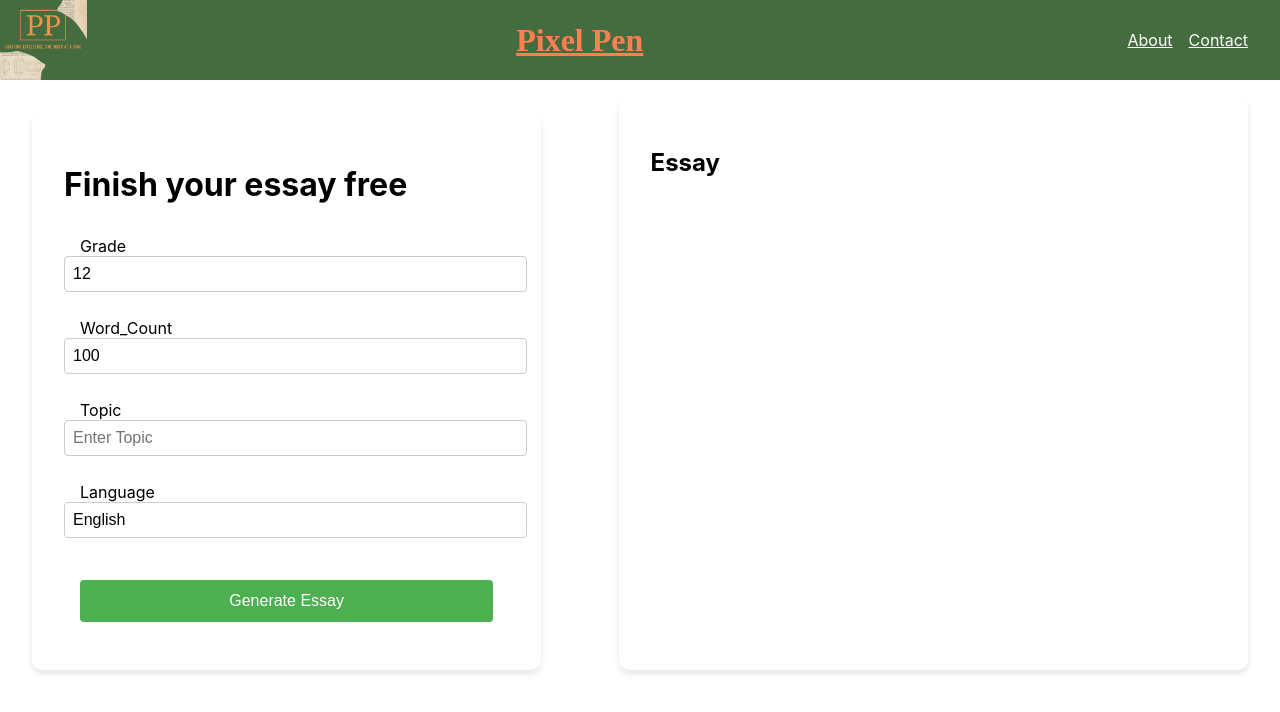
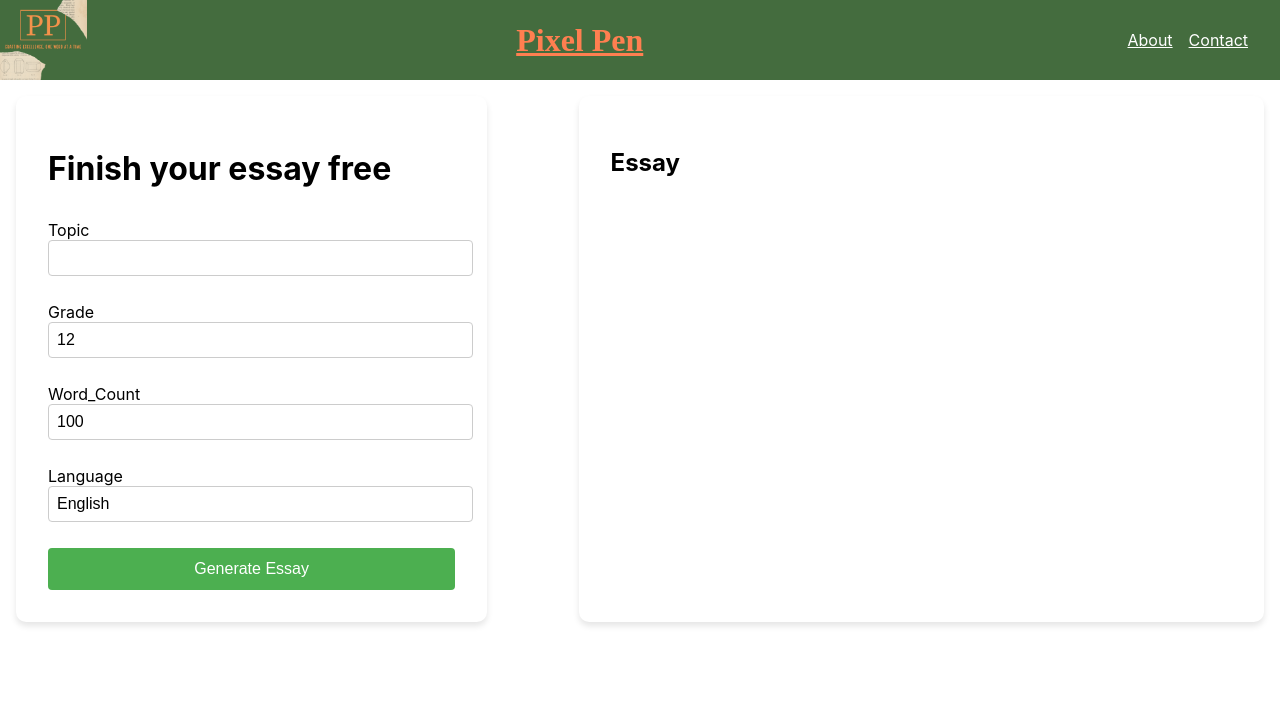
Before and after one commit to xiajohn/pixelpen.net, a React (Create React App) app in the folder frontend/: page / in a window 1280 px wide. Shown: the top 712 px of the page. Built offline with nearby package versions, Linux system fonts and the light colour scheme.

Commit message:
touch ups

```diff
--- a/frontend/package.json
+++ b/frontend/package.json
@@ -16,11 +16,11 @@
     "web-vitals": "^2.1.4"
   },
   "scripts": {
-    "start": "react-scripts start",
+    "start": "NODE_ENV=dev react-scripts start",
     "build": "rmdir /s /q build && set GENERATE_SOURCEMAP=true && react-scripts build",
     "release": "rmdir /s /q build && set GENERATE_SOURCEMAP=false && react-scripts build",
     "test": "react-scripts test",
-    "deploy": "npm run build && aws s3 sync ./build s3://pixelpen.net",
+    "deploy": "NODE_ENV=production npm run build && aws s3 sync ./build s3://pixelpen.net",
     "eject": "react-scripts eject"
   },
   "eslintConfig": {
--- a/frontend/src/App.js
+++ b/frontend/src/App.js
@@ -26,9 +26,9 @@ function App() {
 function HomePage() {
   const [isLoading, setIsLoading] = useState(false);
   const [formData, setFormData] = useState({
+    Topic: '',
     Grade: '12',
     Word_Count: '100',
-    Topic: '',
     Language: 'English',
   });
   const [essay, setEssay] = useState('');
--- a/frontend/src/components/Essay.js
+++ b/frontend/src/components/Essay.js
@@ -5,7 +5,7 @@ function Essay({content}) {
   return (
     <div className={styles.essay}>
       <h2>Essay</h2>
-      <p>{content}</p>
+      <p dangerouslySetInnerHTML={{__html: content.replace(/\n/g, '<br>')}}></p>
     </div>
   );
 }
--- a/frontend/src/components/FormComponent.js
+++ b/frontend/src/components/FormComponent.js
@@ -2,18 +2,28 @@ import React, { useState } from 'react';
 import { Form, Button } from 'react-bootstrap';
 import axios from 'axios';
 import '../css/Form.css';
-import {getServerURL} from '../util/utils'
+import {getServerURL} from '../util/utils';
+
 function FormComponent({ formData, setFormData, setEssay, setIsLoading }) {
-
+  const [showTopicError, setShowTopicError] = useState(false);
 
   const handleChange = (e) => {
     setFormData({ ...formData, [e.target.name]: e.target.value });
+    setShowTopicError(false);
   };
 
   const handleSubmit = async (event) => {
     event.preventDefault();
     setIsLoading(true);
     let generateEssayURL = getServerURL() + '/generate-essay';
+
+    // Check if the topic field is empty
+    if (!formData.Topic) {
+      setShowTopicError(true);
+      setIsLoading(false);
+      return;
+    }
+
     const payload = {
       grade: formData.Grade,
       wordCount: formData.Word_Count,
@@ -34,7 +44,6 @@ function FormComponent({ formData, setFormData, setEssay, setIsLoading }) {
 
   return (
     <Form onSubmit={handleSubmit} className="form">
-
       <h1>Finish your essay free</h1>
       {Object.keys(formData).map((key) => (
         <Form.Group key={key} className="form-group">
@@ -42,13 +51,19 @@ function FormComponent({ formData, setFormData, setEssay, setIsLoading }) {
           <Form.Control
             className="form-field"
             type="text"
-            placeholder={`Enter ${key}`}
             name={key}
             value={formData[key]}
             onChange={handleChange}
           />
         </Form.Group>
       ))}
+
+      {showTopicError && (
+        <div className="form-error" style={{ color: 'red' }}>
+          Please enter a topic
+        </div>
+      )}
+
       <Button variant="primary" type="submit" className="form-btn">
         Generate Essay
       </Button>
--- a/frontend/src/css/Essay.module.css
+++ b/frontend/src/css/Essay.module.css
@@ -1,6 +1,5 @@
 .essay {
     padding: 2rem;
-    margin: 1rem;
     flex: 0.8;
     background-color: #ffffff;
     border-radius: 10px;
--- a/frontend/src/css/Form.css
+++ b/frontend/src/css/Form.css
@@ -1,7 +1,6 @@
 .form {
   background-color: #ffffff;
   border-radius: 10px;
-  margin: 1rem;
   width: 100%;
   padding: 2rem;
   box-shadow: 0 4px 6px rgba(0, 0, 0, 0.1);
@@ -11,13 +10,6 @@
   margin-bottom: 1rem;
 }
 
-.form-label {
-  margin: 1rem;
-}
-
-.form-btn {
-  margin: 1rem;
-}
 
 @media (max-width: 768px) {
   .form-group {
--- a/frontend/src/util/utils.js
+++ b/frontend/src/util/utils.js
@@ -1,6 +1,8 @@
-// urlHelper.js
-export const isDev = () => { return false; };
-export function getServerURL() {
+export const isDev = () => {
+    return process.env.NODE_ENV !== 'production';
+  };
+
+  export function getServerURL() {
     let generateEssayURL;
 
     if (!isDev()) {
--- a/package.json
+++ b/package.json
@@ -1,5 +1,9 @@
 {
   "dependencies": {
     "react-router-dom": "^6.10.0"
+  },
+  "scripts": {
+    "deploy": "cd frontend && npm run deploy && cd ../server && npm run deploy"
+
   }
 }
```
Also changed, not shown: 3 other files (tests, documents, lock files or other folders).
